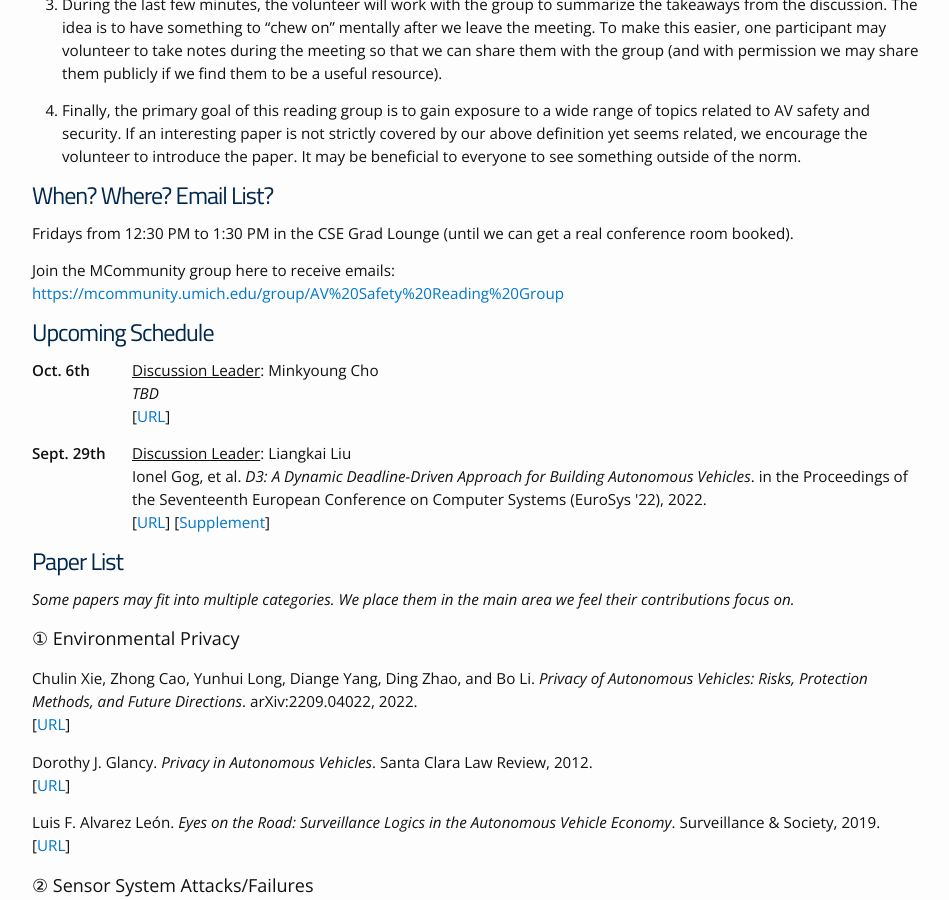
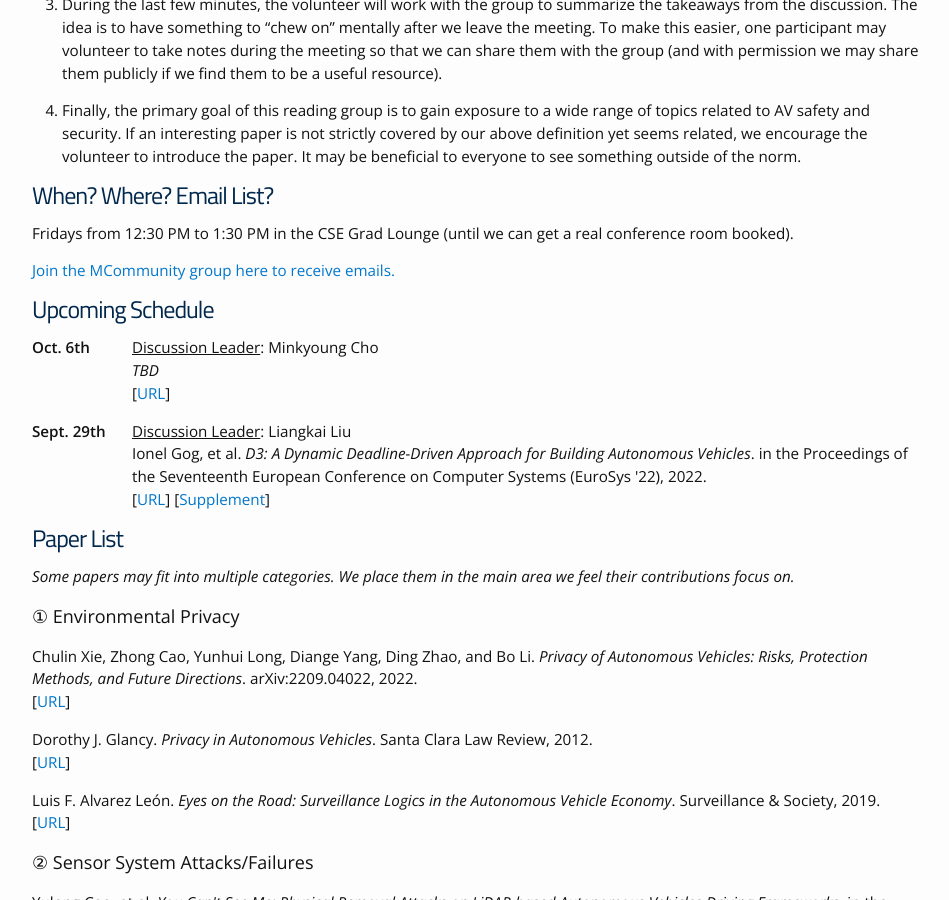
Before and after one commit to noah-curran/noah-curran.github.io, a Jekyll site: the page built from av-safe-sec.md, in a window 1280 px wide and 900 px high, scrolled down 1336 px. Shown: the whole window, without its empty margins (163-1112 px from the left). Built offline with Jekyll 4.4.1, drawn with Linux system fonts in a browser that asks for light colours.

Commit message:
fix link

```diff
--- a/av-safe-sec.md
+++ b/av-safe-sec.md
@@ -48,7 +48,7 @@ There are physical constraints that the AV must operation within as it traverses
 
 Fridays from 12:30 PM to 1:30 PM in the CSE Grad Lounge (until we can get a real conference room booked).
 
-Join the MCommunity group here to receive emails: <https://mcommunity.umich.edu/group/AV%20Safety%20Reading%20Group>
+[Join the MCommunity group here to receive emails.](https://mcommunity.umich.edu/group/AV%20Safety%20Reading%20Group)
 
 <!-- ### How Can I Volunteer?
 
```
